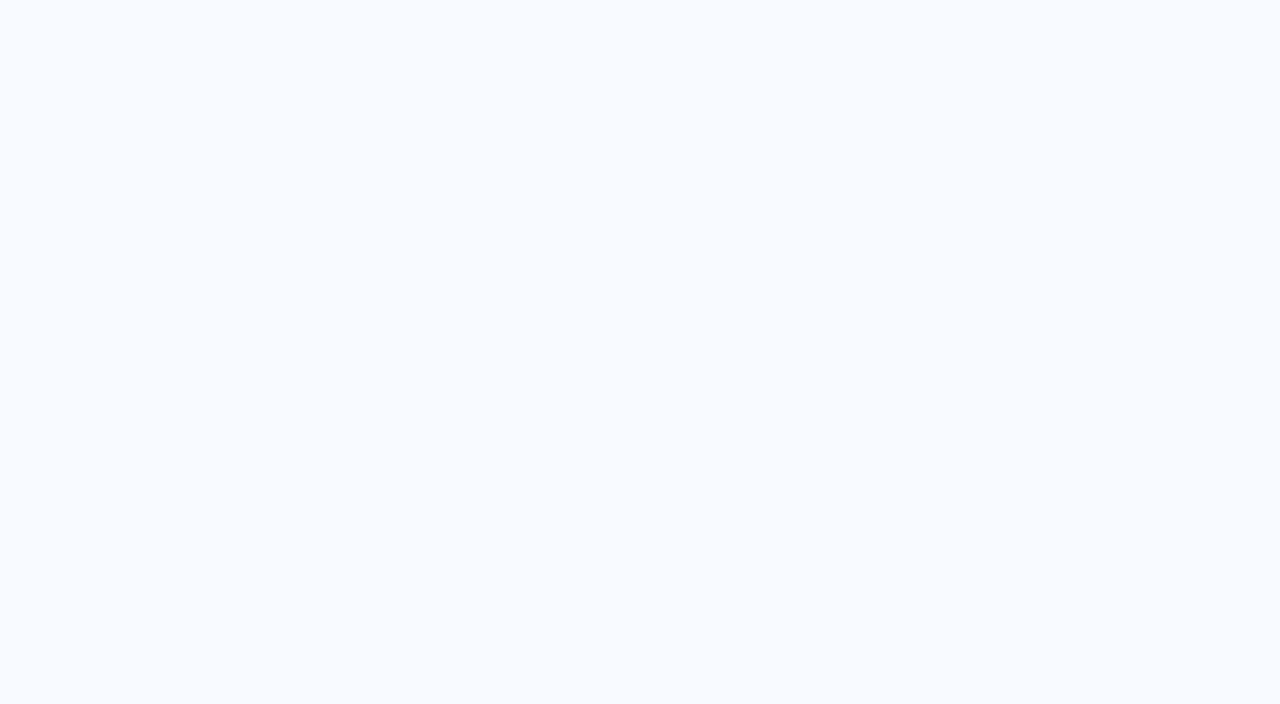
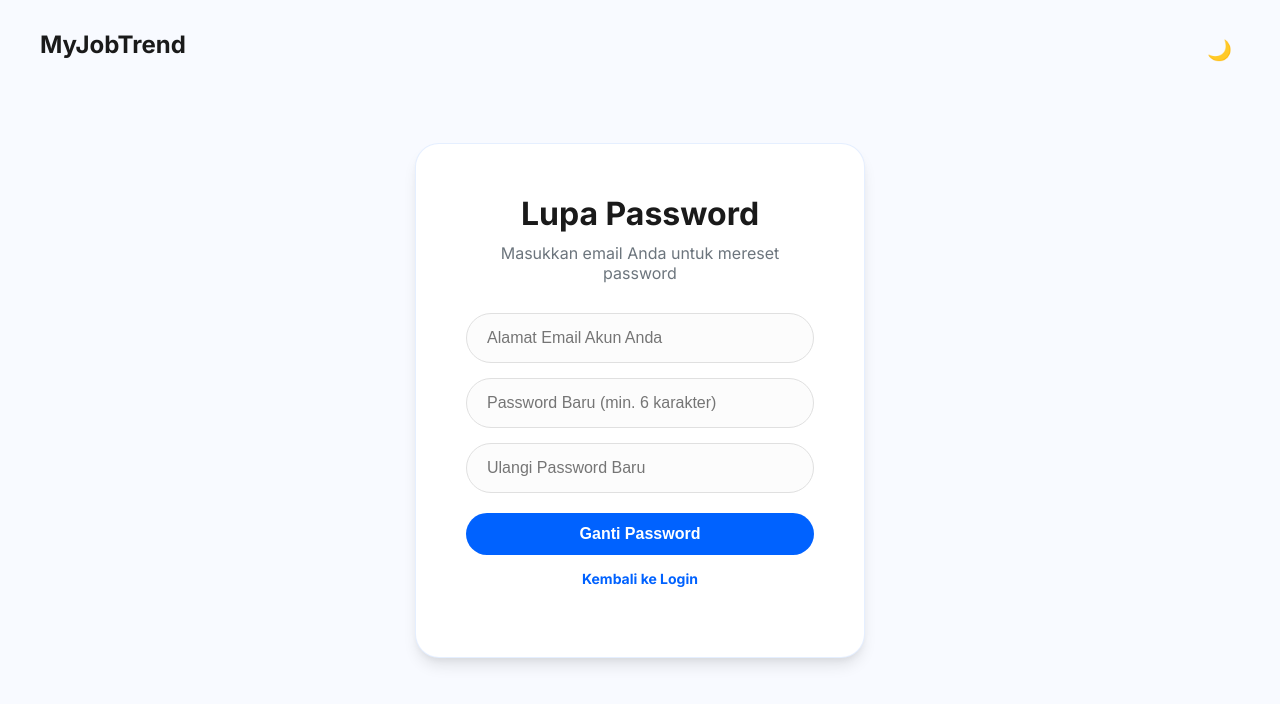
Before and after one commit to mcellpurba/capstone-akhir, a React (Vite) app: page /forgot-password in a window 1280 px wide. Before the commit this address had no page. Shown: the top 704 px of the page. Built offline with nearby package versions, Linux system fonts and the light colour scheme.

Commit message:
buat halaman lupa password

```diff
--- a/src/App.jsx
+++ b/src/App.jsx
@@ -2,6 +2,7 @@ import React from "react"
 import { Routes, Route } from "react-router-dom"
 import Home from "./pages/Home"
 import Login from "./pages/Login"
+import ForgotPassword from "./pages/ForgotPassword"
 import Register from "./pages/Register"
 import Dashboard from "./pages/Dashboard"
 import JobSearch from "./pages/JobSearch"
@@ -18,6 +19,7 @@ function App() {
       <Route path="/" element={<Home />} />
       <Route path="/profile" element={<Profile />} />
       <Route path="/login" element={<Login />} />
+      <Route path="/forgot-password" element={<ForgotPassword />} />
       <Route path="/register" element={<Register />} />
       <Route path="/dashboard" element={<Dashboard />} />
       <Route path="/search" element={<JobSearch />} />
--- /dev/null
+++ b/src/components/ForgotPasswordInput.jsx
@@ -0,0 +1,106 @@
+import React, { useState } from "react";
+import { Link } from "react-router-dom";
+
+const API_URL = "http://localhost:5000/api";
+
+function ForgotPasswordInput() {
+  const [email, setEmail] = useState("");
+  const [newPassword, setNewPassword] = useState("");
+  const [confirmPassword, setConfirmPassword] = useState("");
+  const [error, setError] = useState("");
+  const [success, setSuccess] = useState("");
+  const [loading, setLoading] = useState(false);
+
+  const handleSubmit = async (e) => {
+    e.preventDefault();
+    setError("");
+    setSuccess("");
+
+    if (!email || !newPassword || !confirmPassword) {
+      setError("Mohon isi semua data!");
+      return;
+    }
+
+    if (newPassword !== confirmPassword) {
+      setError("Password baru dan konfirmasi tidak cocok!");
+      return;
+    }
+
+    setLoading(true);
+    try {
+      const response = await fetch(`${API_URL}/users/forgot-password`, {
+        method: "POST",
+        headers: { "Content-Type": "application/json" },
+        body: JSON.stringify({ email, newPassword }),
+      });
+
+      const data = await response.json();
+
+      if (!response.ok) {
+        setError(data.message || "Gagal mengubah password. Coba lagi.");
+        return;
+      }
+
+      setSuccess("Password berhasil diubah. Silakan login kembali dengan password baru Anda.");
+      setEmail("");
+      setNewPassword("");
+      setConfirmPassword("");
+    } catch {
+      setError("Tidak dapat terhubung ke server. Pastikan backend berjalan.");
+    } finally {
+      setLoading(false);
+    }
+  };
+
+  return (
+    <form onSubmit={handleSubmit}>
+      {error && (
+        <div className="auth-error-msg">
+          ⚠️ {error}
+        </div>
+      )}
+      {success && (
+        <div className="auth-success-msg" style={{ color: "green", backgroundColor: "rgba(0, 255, 0, 0.1)", padding: "10px", borderRadius: "8px", marginBottom: "1rem", fontSize: "0.9rem", textAlign: "center" }}>
+          ✅ {success}
+        </div>
+      )}
+
+      <div className="input-group-auth">
+        <input
+          type="email"
+          placeholder="Alamat Email Akun Anda"
+          value={email}
+          onChange={(e) => setEmail(e.target.value)}
+          disabled={loading}
+          required
+        />
+        <input
+          type="password"
+          placeholder="Password Baru (min. 6 karakter)"
+          value={newPassword}
+          onChange={(e) => setNewPassword(e.target.value)}
+          disabled={loading}
+          required
+        />
+        <input
+          type="password"
+          placeholder="Ulangi Password Baru"
+          value={confirmPassword}
+          onChange={(e) => setConfirmPassword(e.target.value)}
+          disabled={loading}
+          required
+        />
+      </div>
+
+      <button type="submit" className="btn-primary btn-auth-submit" disabled={loading}>
+        {loading ? "Memproses..." : "Ganti Password"}
+      </button>
+
+      <p className="form-links" style={{ marginTop: '15px' }}>
+        <Link to="/login">Kembali ke Login</Link>
+      </p>
+    </form>
+  );
+}
+
+export default ForgotPasswordInput;
--- a/src/components/LoginInput.jsx
+++ b/src/components/LoginInput.jsx
@@ -77,9 +77,14 @@ function LoginInput() {
         {loading ? "Memuat..." : "Masuk"}
       </button>
 
-      <p className="form-links">
-        Belum punya akun? <Link to="/register">Daftar Sekarang</Link>
-      </p>
+      <div className="form-links" style={{ display: "flex", flexDirection: "column", gap: "10px", marginTop: "15px" }}>
+        <div style={{ textAlign: "right" }}>
+          <Link to="/forgot-password" style={{ fontSize: "0.9rem" }}>Lupa Password?</Link>
+        </div>
+        <p style={{ margin: 0 }}>
+          Belum punya akun? <Link to="/register">Daftar Sekarang</Link>
+        </p>
+      </div>
     </form>
   );
 }
--- a/src/pages/Dashboard.jsx
+++ b/src/pages/Dashboard.jsx
@@ -23,16 +23,6 @@ const skillRadarData = [
   { subject: "Data Analysis", user: 60, industry: 70, fullMark: 100 },
   { subject: "UI/UX", user: 85, industry: 60, fullMark: 100 },
   { subject: "SQL", user: 75, industry: 80, fullMark: 100 },
-];
-
-const progressData = [
-  { day: "Sen", jam: 2 },
-  { day: "Sel", jam: 4 },
-  { day: "Rab", jam: 3 },
-  { day: "Kam", jam: 6 },
-  { day: "Jum", jam: 5 },
-  { day: "Sab", jam: 8 },
-  { day: "Min", jam: 2 },
 ];
 
 const CV_ANALYZER_FRONTEND = "https://dealer-maximize-paragraph-municipality.trycloudflare.com/";
--- /dev/null
+++ b/src/pages/ForgotPassword.jsx
@@ -0,0 +1,26 @@
+import React from "react";
+import ForgotPasswordInput from "../components/ForgotPasswordInput";
+import { Link } from "react-router-dom";
+import { useTheme } from "../context/ThemeContext";
+
+function ForgotPassword() {
+  const { theme, toggleTheme } = useTheme();
+  return (
+    <div className="auth-page-container login-page">
+      <Link to="/" className="auth-logo-top">
+        MyJob<span>Trend</span>
+      </Link>
+      <button onClick={toggleTheme} className="theme-toggle-btn" style={{ position: 'absolute', top: '30px', right: '40px', color: 'var(--text-main)' }}>
+        {theme === 'dark' ? '☀️' : '🌙'}
+      </button>
+
+      <div className="card">
+        <h1>Lupa Password</h1>
+        <p className="subtitle">Masukkan email Anda untuk mereset password</p>
+        <ForgotPasswordInput />
+      </div>
+    </div>
+  );
+}
+
+export default ForgotPassword;
```
Also changed, not shown: 2 other files (tests, documents, lock files or other folders).
